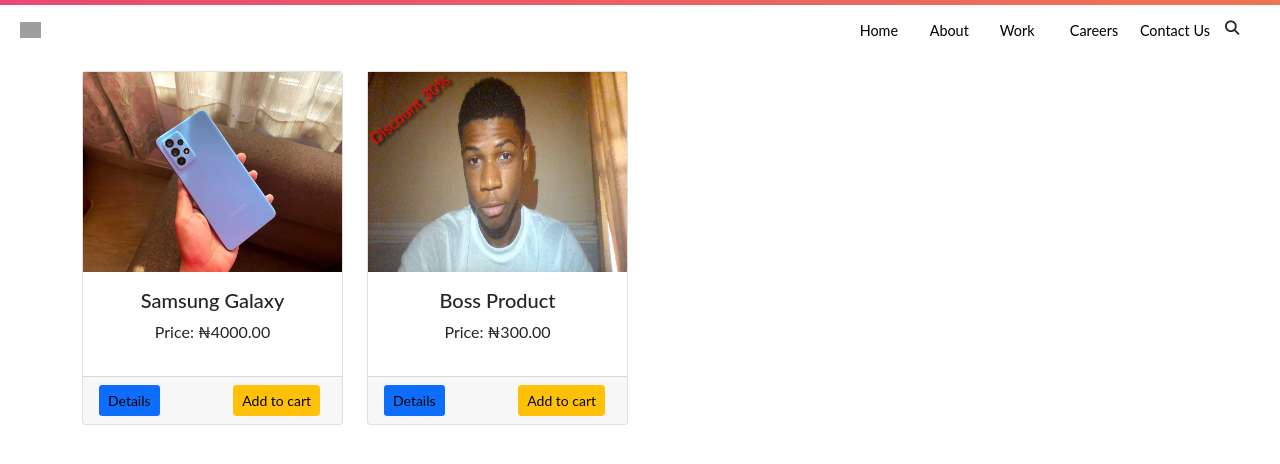
After one commit to bouncei/Ecommerce, a Flask app: page / in a window 1280 px wide. The commit adds this page. Shown: the top 464 px of the page. Run offline with Flask 2, Linux system fonts and the light colour scheme; data comes from the database, SQL or seed files in the repository; both versions use the stored data as it was after the commit; some libraries are stand-ins or nearby versions; grey boxes are pictures that could not be loaded.

```diff
--- a/shop/products/routes.py
+++ b/shop/products/routes.py
@@ -1,3 +1,4 @@
+from itertools import product
 from flask import redirect, render_template, url_for, flash, request, session, current_app
 from shop import db, app, photos
 from .models import Brand, Category, Addproduct
@@ -5,6 +6,12 @@ from .models import Brand, Category, Addproduct
 from .forms import Addproducts
 import secrets
 import os
+
+
+@app.route('/')
+def home():
+    products = Addproduct.query.filter(Addproduct.stock > 0)
+    return render_template('products/index.html', title='Home Page', products=products)
 
 
 
@@ -135,9 +142,27 @@ def updateproduct(id):
 
 
 
-@app.route('/delete/<int:id>')
+@app.route('/delete/<int:id>', methods=["GET", "POST"])
 def delete(id):
-    post = Addproduct.query.get_or_404(id)
-    db.session.delete(post)
-    db.session.commit()
+    product = Addproduct.query.get_or_404(id)
+    name = product.name
+    if request.method == "POST":
+        try:
+            os.unlink(os.path.join(current_app.root_path, "static/images/" + product.image_1))
+            os.unlink(os.path.join(current_app.root_path, "static/images/" + product.image_2))
+            os.unlink(os.path.join(current_app.root_path, "static/images/" + product.image_3))
+
+        except Exception as e:
+            print(e)
+
+        db.session.delete(product)
+        db.session.commit()
+        flash(f'The product {name} has been deleted from your record', 'success')
+
+        return redirect(url_for('admin'))
+
+
+
+
+    flash(f'Can\'t the product {name} ', 'danger')
     return redirect(url_for('admin'))
--- a/shop/static/css/style.css
+++ b/shop/static/css/style.css
@@ -376,9 +376,3 @@ label {
   color: rgb(138, 123, 123);
   font-size: 15px;
 }
-
-
-
-.text-center {
-  text-align: left !important;
-}
--- a/shop/templates/products/addbrand.html
+++ b/shop/templates/products/addbrand.html
@@ -12,14 +12,14 @@
             {% if brands %}
                 <h1 class="text-center mt-5 " >Add a brand</h1>
                 <form action="" method="POST">
-                    <input type="text" name="brand" class="form-control">
+                    <input type="text" name="brand" class="form-control admin">
                     <input type="submit" value="Add brand" class="btn btn-info mt-3">
                 </form>
 
             {% else %}
                 <h1 class="text-center mt-5">Add a category</h1>
                 <form action="" method="POST">
-                    <input type="text" name="category" class="form-control">
+                    <input type="text" name="category" class="form-control admin">
                     <input type="submit" value="Add category" class="btn btn-info mt-3">
                 </form>
             {% endif %}
--- /dev/null
+++ b/shop/templates/products/index.html
@@ -0,0 +1,29 @@
+{% extends 'layout.html' %}
+{% block content %}
+<div class="container">
+    <div class="row">
+        {% for product in products %}
+        <div class="col-md-3 mt-3">
+            <div class="card">
+                {% if product.discount > 0 %}
+                <p style="color: red; text-shadow: 2px 3px 3px #000; transform: rotate(-40deg); position: absolute; top: 3%; left: -5%; right: 50%;">Discount {{ product.discount }}%</p>
+                {% endif %}
+                <img src="{{url_for('static', filename='images/' + product.image_1)}}" alt="{{ product.name }}" class="class-img-top" height="200">
+                <div class="card-body">
+                    <h5 class="text-center">{{ product.name }}</h5>
+                    <p class="text-center">Price: &#8358;{{ product.price }} </p>
+
+                </div>
+                <div class="card-footer">
+                    <a class="float-left btn btn-sm" style="background-color: #0d6efd; color: black;">Details</a>
+                    <a class="float-right btn btn-sm btn-warning" style="margin-left: 69.5px;">Add to cart</a>
+
+
+                </div>
+            </div>
+        </div>
+        {% endfor %}
+    </div>
+</div>
+
+{% endblock content %}
```
Also changed, not shown: shop/admin/routes.py (+10 -2 lines), shop/templates/admin/brand_category.html (+57 -4 lines), shop/templates/admin/index.html (+28 -2 lines), shop/templates/admin/updatebrand.html (+4 -4 lines), myshop.db.
